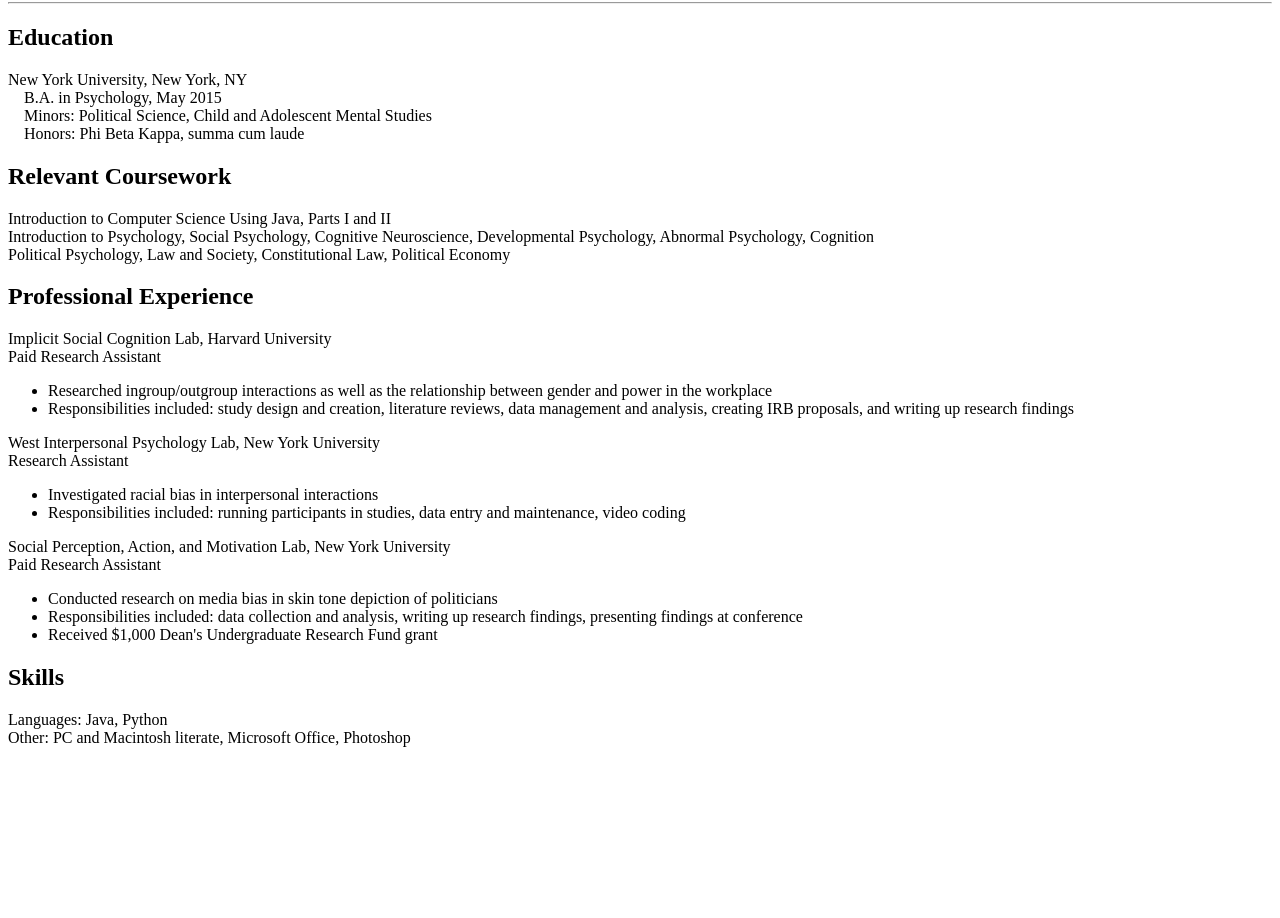
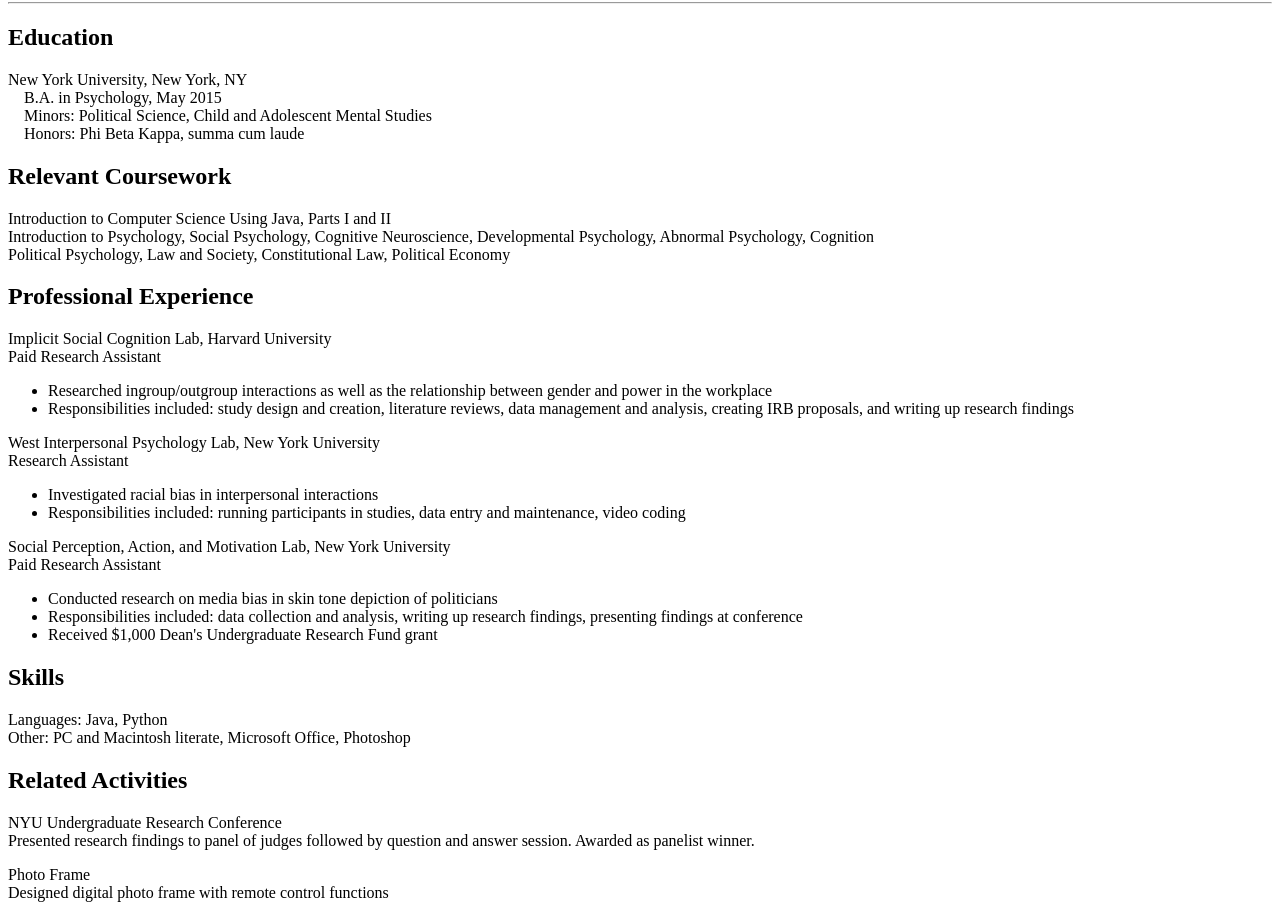
Before and after one commit to smenon01/smenon01.github.io, a plain HTML site: page resume.html in a window 1280 px wide. Shown: the part 78-996 px from the top of the page. Before the commit the page ends 841 px from the top, so only its background shows below. Drawn offline with Linux system fonts and the light colour scheme.

Commit message:
Add Related Activities section

```diff
--- a/resume.html
+++ b/resume.html
@@ -55,9 +55,14 @@
 			<p> Languages: Java, Python <br>
 			Other: PC and Macintosh literate, Microsoft Office, Photoshop</p>
 
+			<h2>Related Activities</h2>
+			<p> NYU Undergraduate Research Conference <br>
+			Presented research findings to panel of judges followed by
+			question and answer session. Awarded as panelist winner. </p>
+			<p> Photo Frame  <br>
+			Designed digital photo frame with remote control functions </p>
 
 
 	</body>
 
-
 </html>
```
